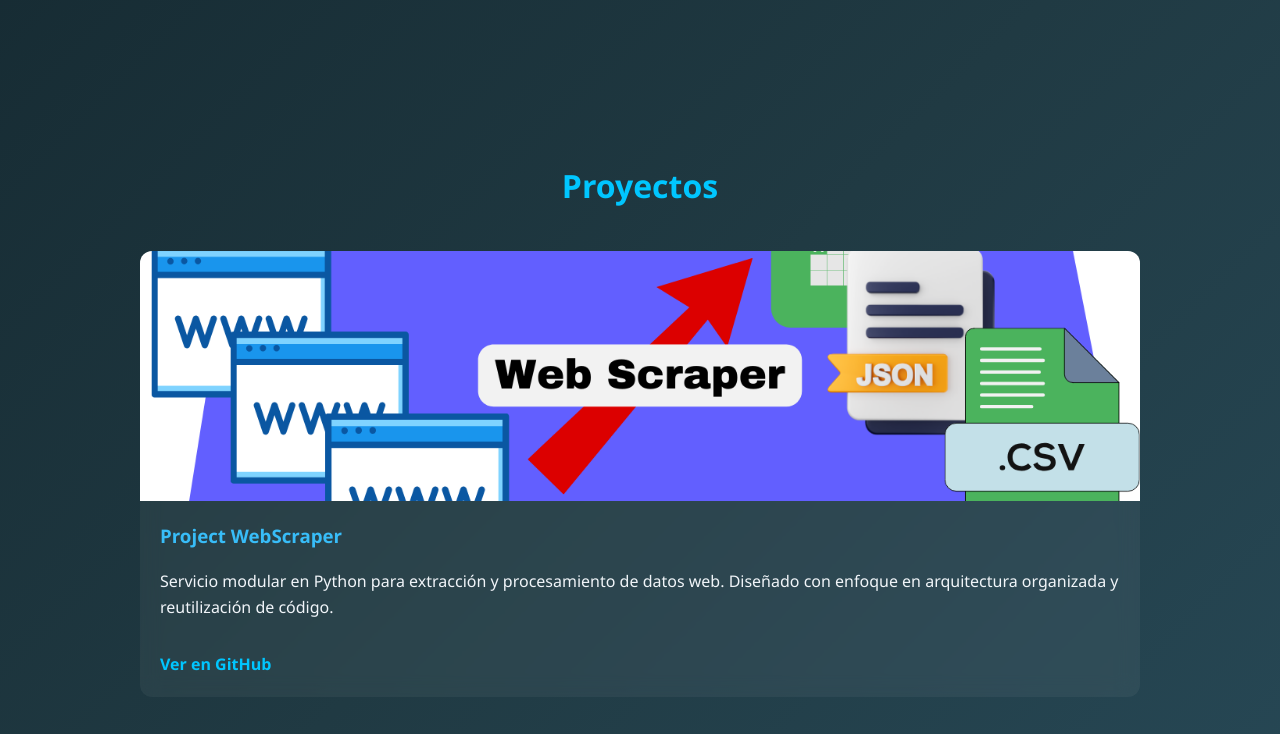
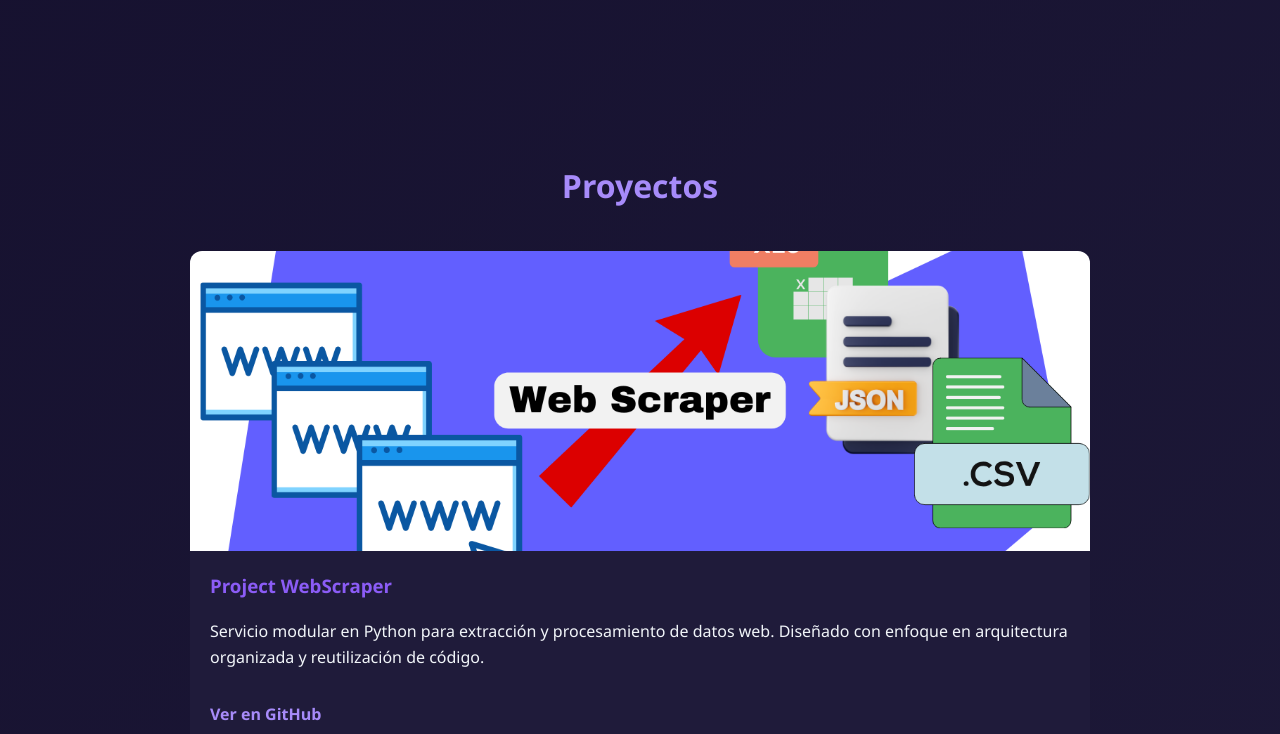
Before and after one commit to j-egoavil/j-egoavil.github.io, a plain HTML site: page index.html in a window 1280 px wide. Shown: the part 908-1642 px from the top of the page. Drawn offline with Linux system fonts and the light colour scheme.

Commit message:
Update styles for background and text colors

```diff
--- a/style.css
+++ b/style.css
@@ -1,7 +1,7 @@
 body {
   margin: 0;
   font-family: 'Segoe UI', sans-serif;
-  background: linear-gradient(135deg, #0f2027, #203a43, #2c5364);
+  background: linear-gradient(135deg, #140F2D, #1F1B3A);
   color: #f1f5f9;
   line-height: 1.6;
 }
@@ -14,14 +14,14 @@ header {
 h1 {
   margin: 0;
   font-size: 3rem;
-  background: linear-gradient(to right, #00c6ff, #0072ff);
+  background: linear-gradient(to right, #8B5CF6, #A78BFA);
   -webkit-background-clip: text;
   color: transparent;
 }
 
 section {
   padding: 60px 20px;
-  max-width: 1000px;
+  max-width: 900px;
   margin: auto;
 }
 
@@ -29,16 +29,13 @@ h2 {
   text-align: center;
   margin-bottom: 40px;
   font-size: 2rem;
-  color: #00c6ff;
+  color: #A78BFA;
 }
 
-/* Proyectos */
+/* PROYECTOS */
 
 .project {
-  display: flex;
-  flex-direction: column;
-  background: rgba(255, 255, 255, 0.05);
-  backdrop-filter: blur(10px);
+  background: #1F1B3A;
   border-radius: 12px;
   overflow: hidden;
   margin-bottom: 40px;
@@ -46,15 +43,20 @@ h2 {
 }
 
 .project:hover {
-  transform: translateY(-8px);
-  box-shadow: 0 15px 30px rgba(0,0,0,0.4);
+  transform: translateY(-6px);
+  box-shadow: 0 12px 25px rgba(0,0,0,0.5);
 }
+
+/* 🔥 IMÁGENES MÁS PEQUEÑAS */
 
 .project img {
   width: 100%;
-  height: 250px;
+  max-height: 300px;   /* antes era 250 o más grande */
   object-fit: cover;
+  display: block;
 }
+
+/* Contenido del proyecto */
 
 .project-content {
   padding: 20px;
@@ -62,13 +64,13 @@ h2 {
 
 .project h3 {
   margin-top: 0;
-  color: #38bdf8;
+  color: #8B5CF6;
 }
 
 .project a {
   display: inline-block;
   margin-top: 15px;
-  color: #00c6ff;
+  color: #A78BFA;
   text-decoration: none;
   font-weight: bold;
   transition: 0.3s;
@@ -78,8 +80,10 @@ h2 {
   color: #ffffff;
 }
 
+/* Contacto y footer */
+
 footer {
   text-align: center;
   padding: 30px;
-  background: rgba(0, 0, 0, 0.3);
+  background: #1F1B3A;
 }
```
